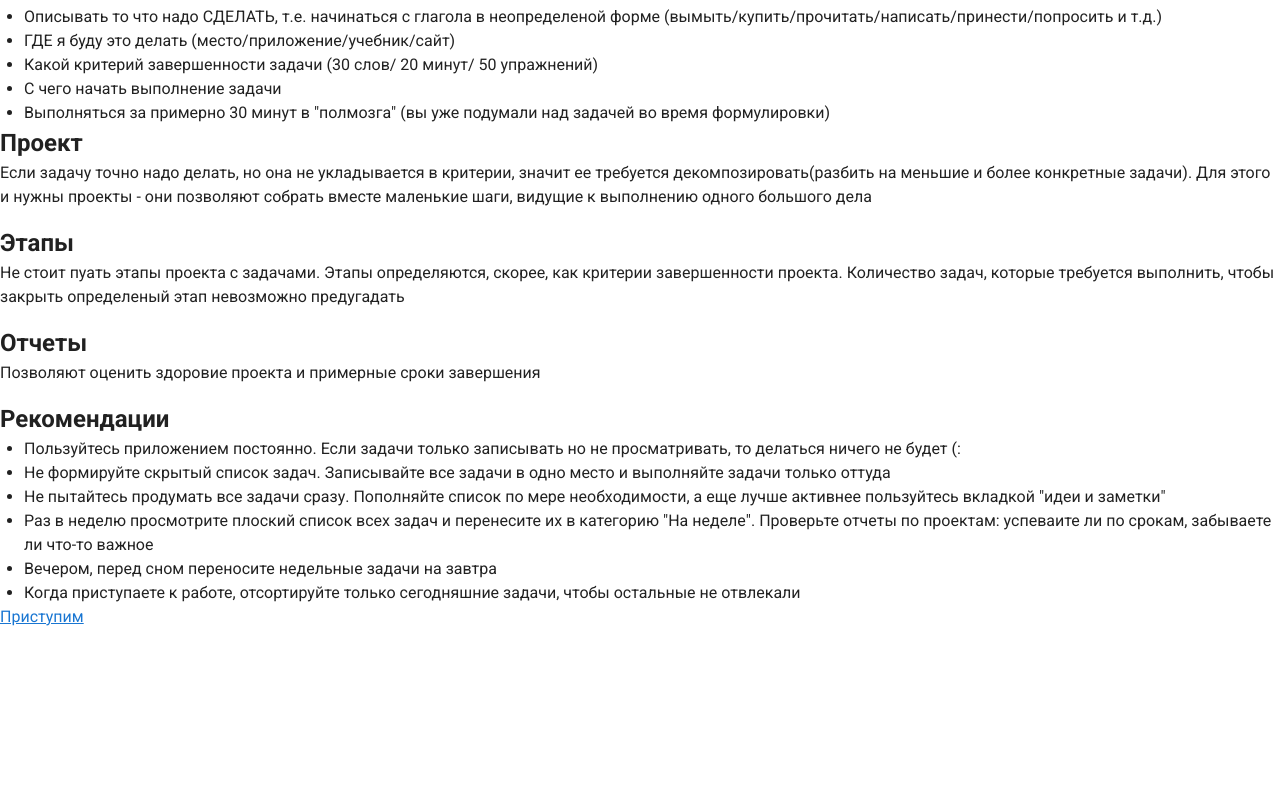
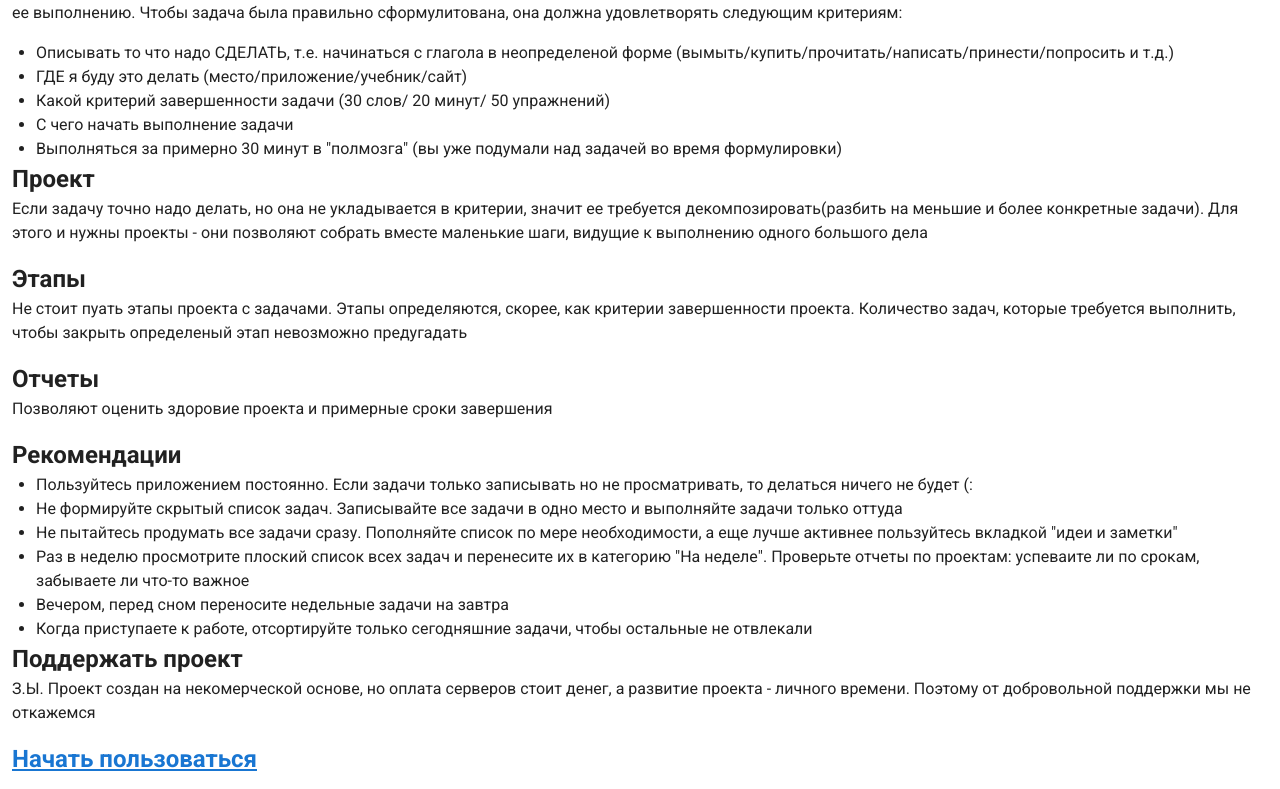
Before and after one commit to Psy-Rat/Todomadoro, a Vue app in the folder frontend/: page /about in a window 1280 px wide. Shown: the part 531-1320 px from the top of the page. Before the commit the page ends 1160 px from the top, so only its background shows below. Built offline with nearby package versions, Linux system fonts and the light colour scheme; no server answers.

Commit message:
Пофиксил верстку about

```diff
--- a/frontend/src/views/About.vue
+++ b/frontend/src/views/About.vue
@@ -1,4 +1,5 @@
 <template>
+  <v-container fluid>
     <v-main>
       <h1><b>ToDo</b>modoro</h1>
       <h2>Что это?</h2>
@@ -28,9 +29,9 @@
       <p>
         Часто человек, вздлянув на свой список дел(который только растет) мнит
         себя ужасным прокрастинатором и испытывает чувство вины. Однако не все
-      дела действительно требуют выполнения. Также сюда можно вносить справочную
-      информацию, которая в дальнейшем поможет в формулировании и выполнении
-      задач
+        дела действительно требуют выполнения. Также сюда можно вносить
+        справочную информацию, которая в дальнейшем поможет в формулировании и
+        выполнении задач
       </p>
       <h2>Задача</h2>
       <p>
@@ -41,8 +42,9 @@
       </p>
       <ul>
         <li>
-        Описывать то что надо СДЕЛАТЬ, т.е. начинаться с глагола в неопределеной
-        форме (вымыть/купить/прочитать/написать/принести/попросить и т.д.)
+          Описывать то что надо СДЕЛАТЬ, т.е. начинаться с глагола в
+          неопределеной форме
+          (вымыть/купить/прочитать/написать/принести/попросить и т.д.)
         </li>
         <li>ГДЕ я буду это делать (место/приложение/учебник/сайт)</li>
         <li>
@@ -76,8 +78,8 @@
           просматривать, то делаться ничего не будет (:
         </li>
         <li>
-        Не формируйте скрытый список задач. Записывайте все задачи в одно место
-        и выполняйте задачи только оттуда
+          Не формируйте скрытый список задач. Записывайте все задачи в одно
+          место и выполняйте задачи только оттуда
         </li>
         <li>
           Не пытайтесь продумать все задачи сразу. Пополняйте список по мере
@@ -95,6 +97,13 @@
           чтобы остальные не отвлекали
         </li>
       </ul>
-    <router-link to="/">Приступим</router-link>
+      <h2>Поддержать проект</h2>
+      <p>
+        З.Ы. Проект создан на некомерческой основе, но оплата серверов стоит
+        денег, а развитие проекта - личного времени. Поэтому от добровольной
+        поддержки мы не откажемся
+      </p>
+      <h2><router-link to="/">Начать пользоваться</router-link></h2>
     </v-main>
+  </v-container>
 </template>
```
Lines whose indentation alone changed are shown as unchanged.
